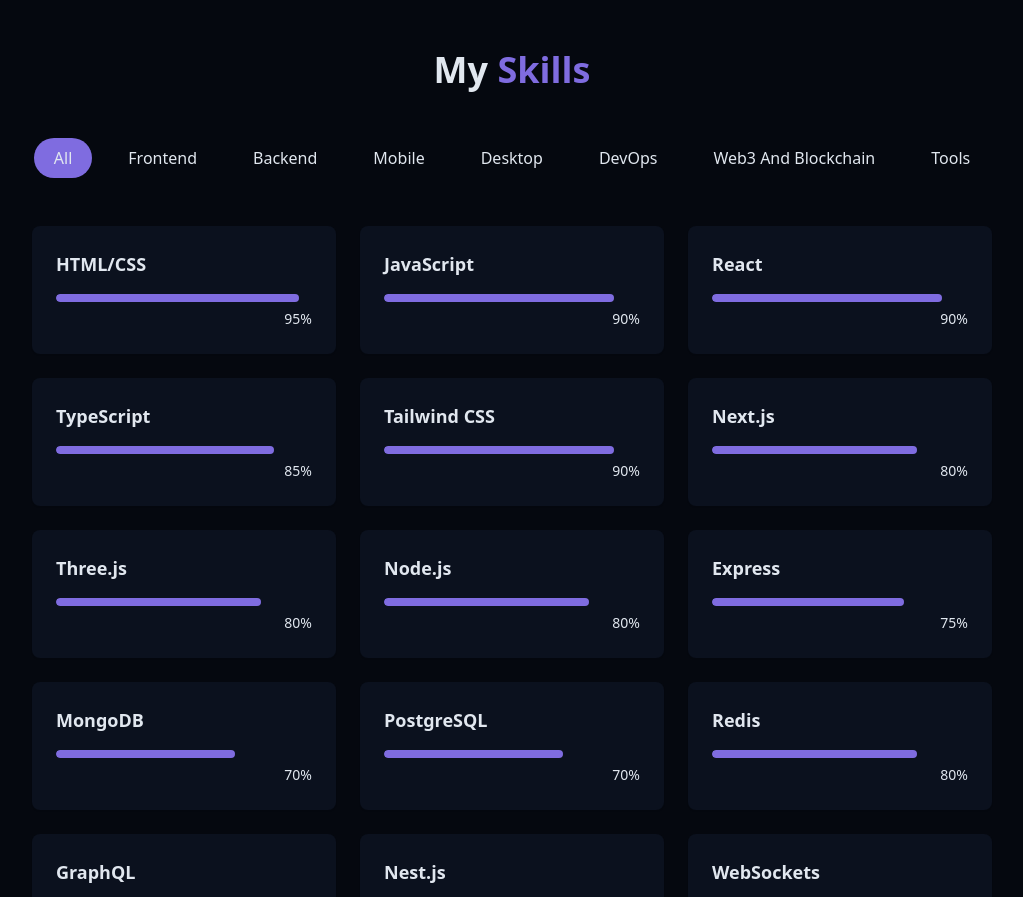
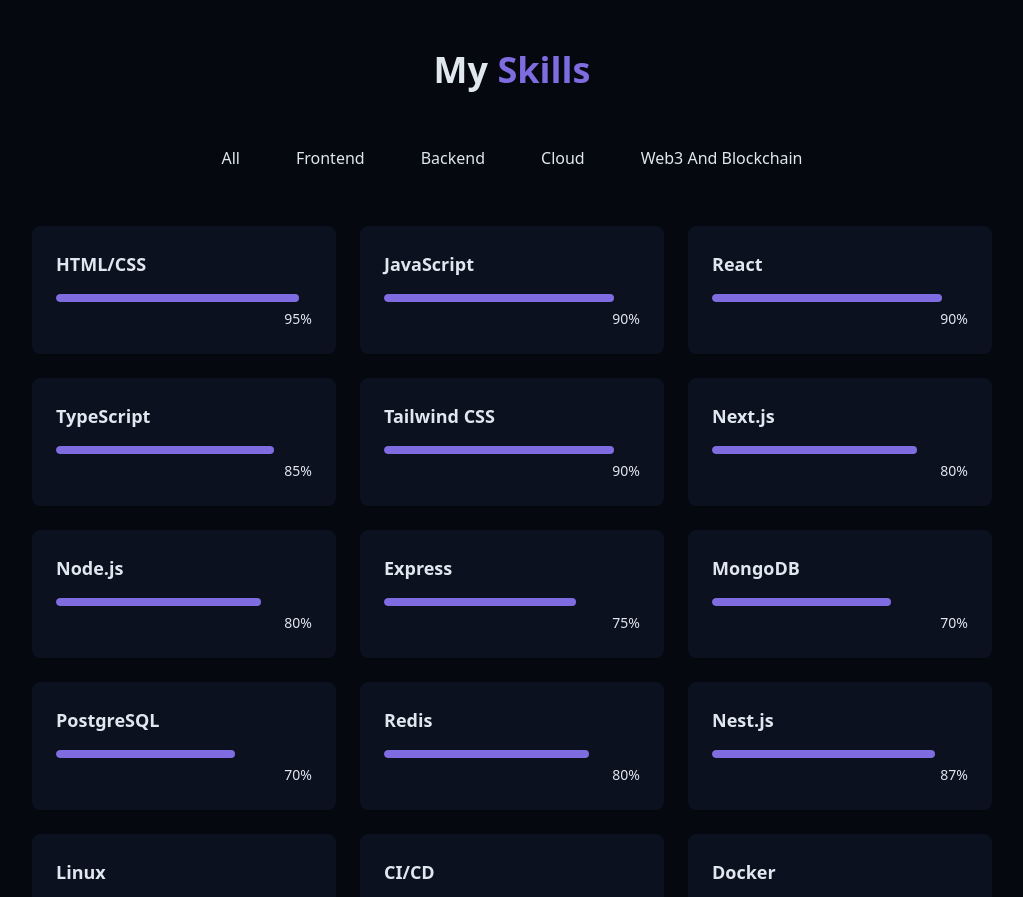
Before and after one commit to ASH-ashim/Portfolio_Website, a React (Vite) app: page / in a window 1280 px wide. Shown: the part 1900-2797 px from the top of the page, without its empty margins (128-1151 px from the left). Built offline with nearby package versions, Linux system fonts and the light colour scheme.

Commit message:
Update SkillsSection.jsx

```diff
--- a/src/components/SkillsSection.jsx
+++ b/src/components/SkillsSection.jsx
@@ -9,7 +9,6 @@
     { name: "TypeScript", level: 85, category: "frontend" },
     { name: "Tailwind CSS", level: 90, category: "frontend" },
     { name: "Next.js", level: 80, category: "frontend" },
-    { name: "Three.js", level: 80, category: "frontend" },
 
   // Backend
     { name: "Node.js", level: 80, category: "backend" },
@@ -17,32 +16,14 @@
     { name: "MongoDB", level: 70, category: "backend" },
     { name: "PostgreSQL", level: 70, category: "backend" },
     { name: "Redis", level: 80, category: "backend" },
-    { name: "GraphQL", level: 60, category: "backend" },
     { name: "Nest.js", level: 87, category: "backend" },
-    { name: "WebSockets", level: 90, category: "backend" },
 
-  // Tools
-    { name: "Git/GitHub", level: 90, category: "tools" },
-    { name: "Docker", level: 70, category: "tools" },
-    { name: "DBeaver", level: 95, category: "tools" },
-    { name: "VS Code", level: 95, category: "tools" },
-    { name: "Postman", level: 95, category: "tools" },
-
-    //Mobile App
-    { name: "React Native", level: 90, category: "Mobile" },
-    { name: "Expo", level: 80, category: "Mobile"},
-
-    //Desktop
-    { name: "Electron", level: 80, category: "Desktop" },
 
     //Devops and Cloud
     { name: "Linux", level: 85, category: "DevOps" },
     { name: "CI/CD", level: 90, category: "DevOps" },
     { name: "Docker", level: 96, category: "DevOps" },
     { name: "Kubernetes", level: 92, category: "DevOps" },
-    { name: "Wireshark", level: 88, category: "DevOps" },
-    { name: "Terraform", level: 80, category: "DevOps" },
-    { name: "Ansible", level: 85, category: "DevOps" },
     { name: "Prometheus", level: 85, category: "DevOps" },
     { name: "Go Lang", level: 85, category: "DevOps" },
 
@@ -51,14 +32,10 @@
     { name: "Ether.js", level: 88, category: "Web3 and Blockchain" },
     { name: "Hardhat", level: 89, category: "Web3 and Blockchain" },
     { name: "Foundary", level: 96, category: "Web3 and Blockchain" },
-    { name: "MetaMask", level: 92, category: "Web3 and Blockchain" },
-    { name: "IPFs", level: 90, category: "Web3 and Blockchain" },
-    { name: "Pinata", level: 89, category: "Web3 and Blockchain" },
     { name: "Mocha + Chai", level: 90, category: "Web3 and Blockchain" },
-    { name: "Consensus Algorithms", level: 90, category: "Web3 and Blockchain" },
 ];
 
-const categories = ["all", "frontend", "backend", "Mobile", "Desktop",   "DevOps", "Web3 and Blockchain", "tools",];
+const categories = ["All", "Frontend", "Backend", "Cloud", "Web3 and Blockchain",];
 
 export const SkillsSection = () => {
     const [activeCategory, setActiveCategory] = useState("all");
```
